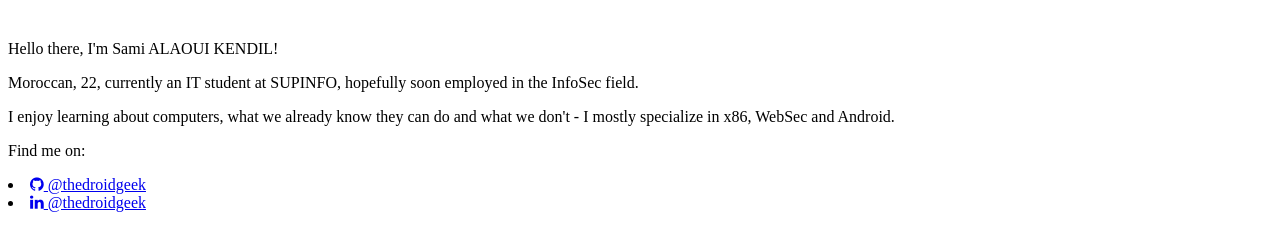
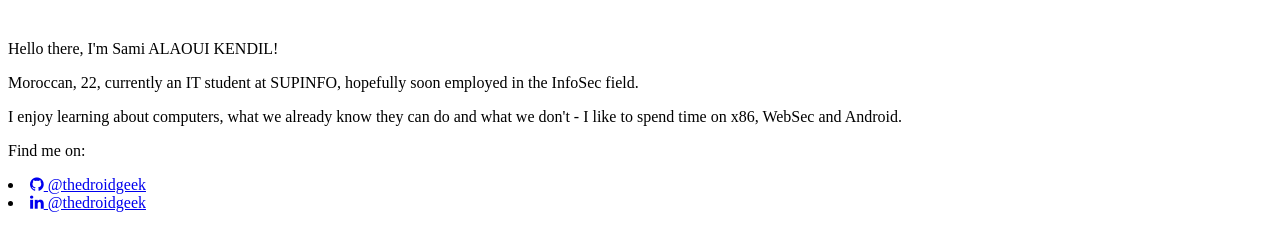
Before and after one commit to thedroidgeek/0x44.cc, a Jekyll site: the page built from about.md, in a window 1280 px wide. Shown: the part 340-591 px from the top of the page. Built offline with Jekyll 4.4.1, drawn with Linux system fonts in a browser that asks for light colours; nearby versions of some CDN libraries.

Commit message:
not really

```diff
--- a/about.md
+++ b/about.md
@@ -16,7 +16,7 @@ sidebar_link: true
 <br>
 <p>Hello there, I'm Sami ALAOUI KENDIL!</p>
 <p>Moroccan, <span id="age"></span>, currently an IT student at SUPINFO, hopefully soon employed in the InfoSec field.</p>
-<p>I enjoy learning about computers, what we already know they can do and what we don't - I mostly specialize in x86, WebSec and Android.</p>
+<p>I enjoy learning about computers, what we already know they can do and what we don't - I like to spend time on x86, WebSec and Android.</p>
 <p>Find me on:
   <li>
     <a href="https://github.com/thedroidgeek">
```
